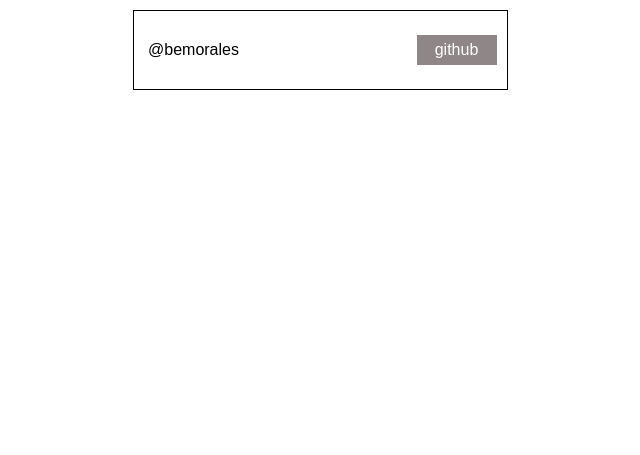
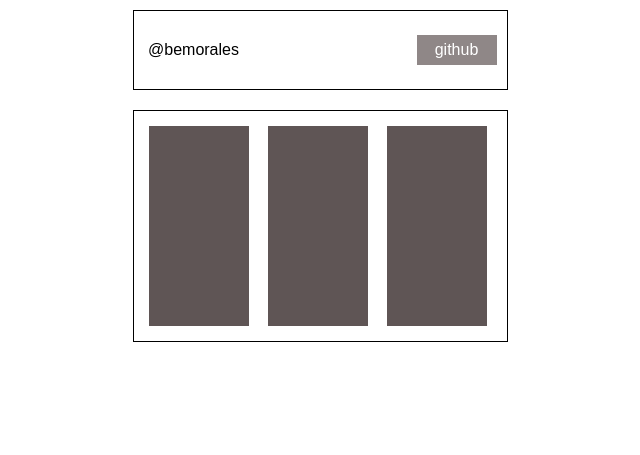
Before and after one commit to bemmoralesmora/Examen-P2, a plain HTML site: page index.html in a window 1280 px wide. Shown: the whole page, without its empty margins (320-960 px from the left). Drawn offline with Linux system fonts and the light colour scheme.

Commit message:
rama-section

```diff
--- a/index.css
+++ b/index.css
@@ -5,5 +5,5 @@
     grid-template-columns: 1fr;
     grid-template-rows: 5rem auto 5rem ;
     padding: 10px;
-    gap: 10px;
+    gap: 20px;
 }
--- a/index.html
+++ b/index.html
@@ -18,7 +18,7 @@
     <footer class="footer"></footer>
 
     <script src="header/header.js"></script>
-    <script src="section/section.js"></script>
+    <script src="section/secction.js"></script>
     <script src="footer/footer.js"></script>
 
 </body>
--- a/section/secction.js
+++ b/section/secction.js
@@ -0,0 +1,7 @@
+let dom_section = document.querySelector(".section");
+
+dom_section.innerHTML=`
+<div class="bloque-section"></div>
+<div class="bloque-section"></div>
+<div class="bloque-section"></div>
+`;
--- a/section/section.css
+++ b/section/section.css
@@ -0,0 +1,17 @@
+.section{
+    grid-column: 1/2;
+    grid-row: 2/3;
+
+    border: 1px solid black;
+    display: grid;
+    grid-template-columns: 1fr 1fr 1fr;
+    grid-template-rows: auto;
+    padding: 15px;
+    gap: 15px;
+}
+
+.bloque-section{
+    width: 100px;
+    height:200px;
+    background-color: rgb(95, 85, 85);
+}
```
